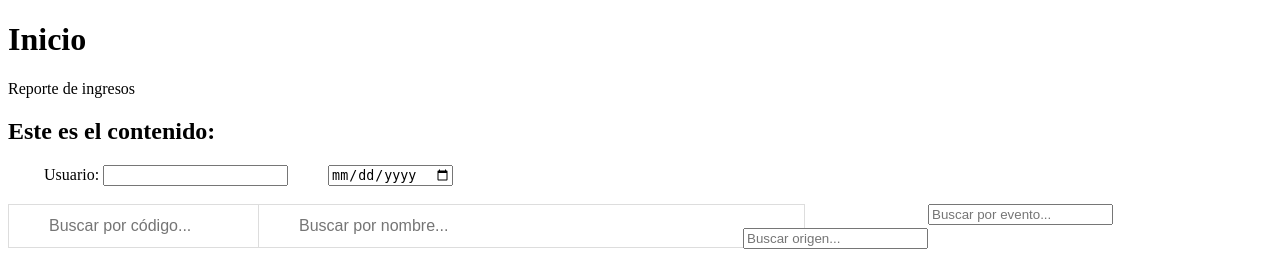
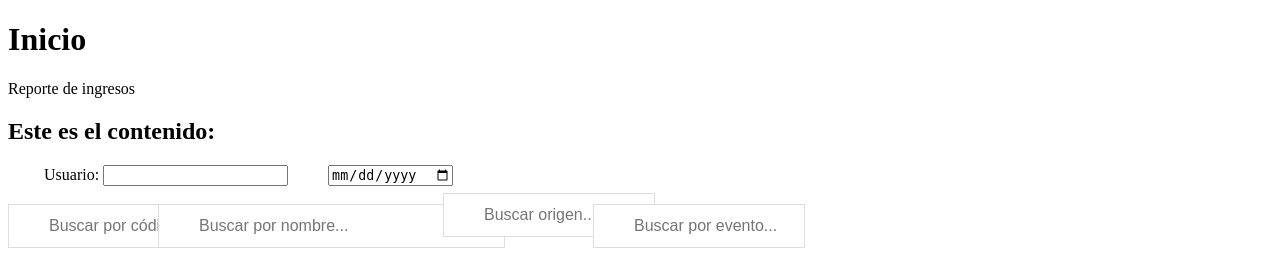
Before and after one commit to usac201612398/web1, a Django app: page /app1/registro/consulta in a window 1280 px wide. Shown: the top 267 px of the page. Run offline with Django 4.2, Linux system fonts and the light colour scheme; data that the repository does not hold is empty.

Commit message:
Se agrego vista y html

```diff
--- a/app1/templates/app1/registroConsulta.html
+++ b/app1/templates/app1/registroConsulta.html
@@ -6,7 +6,7 @@
 {% block parrafo %}Reporte de ingresos{% endblock %}
 {% block content %}
 
-<link href="{% static '/style_pconvencional.css' %}" rel="stylesheet" type="text/css" >
+<link href="{% static '/style_consultaregistro.css' %}" rel="stylesheet" type="text/css" >
 
 
 <h2>Este es el contenido:</h2>
--- a/web1/data/static/style_consultaregistro.css
+++ b/web1/data/static/style_consultaregistro.css
@@ -210,28 +210,23 @@
     }
 
     .box02{
-    width: 250px;
+    width: 150px;
     height: 45px;
     }
 
     .box03{
-    width: 485px;
+    width: 285px;
     height: 45px;
     }
 
     .box04{
-    width: 800px;
+    width: 150px;
     height: 45px;
     display: flex;
     align-items: flex-end;
     }
 
     .box05{
-    width: 250px;
+    width: 150px;
     height: 45px;
     }
-
-    .box06{
-    width: 485px;
-    height: 45px;
-    }
```
